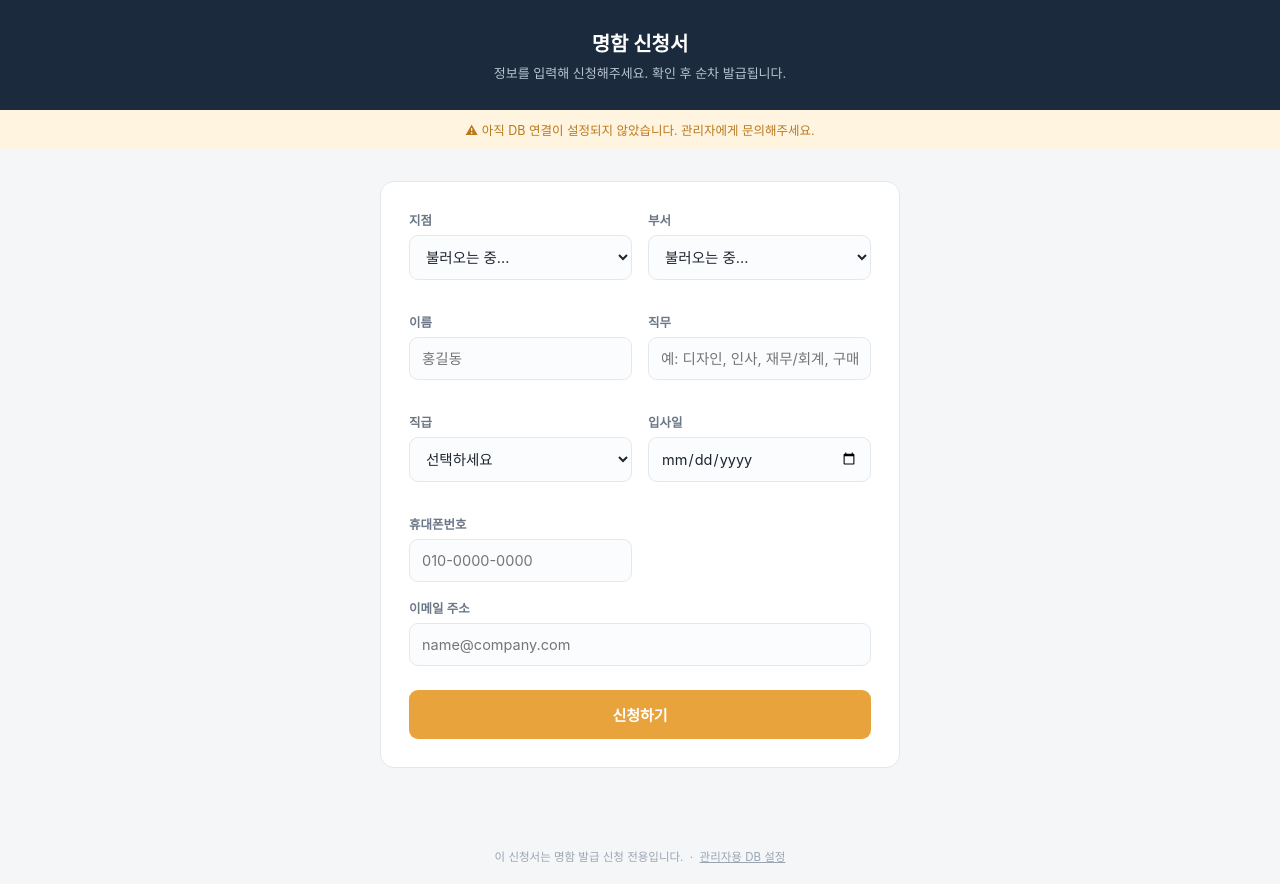
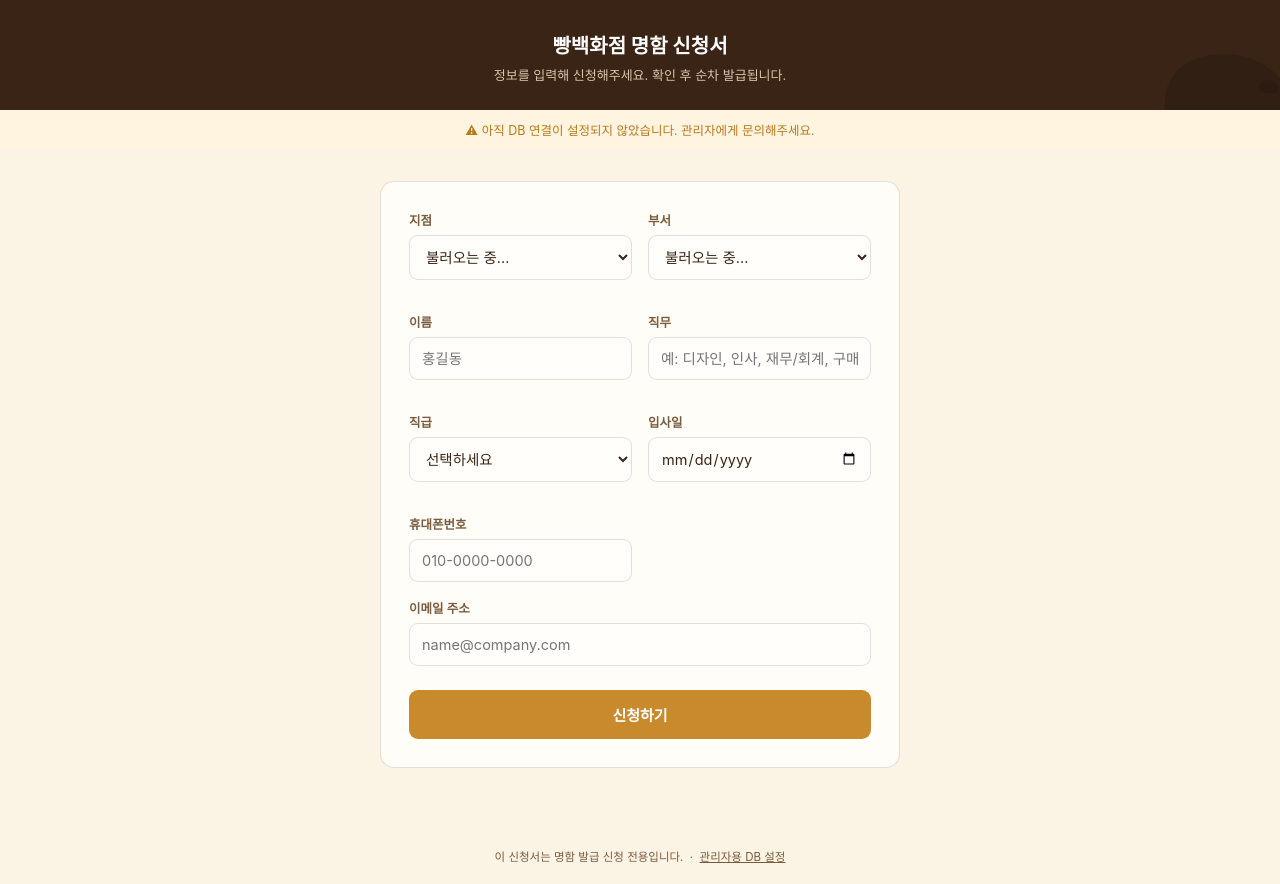
Before and after one commit to dmswlsdl8240/bread-bag-hr, a plain HTML site: page card_application_form.html in a window 1280 px wide. Drawn offline with nearby package versions, Linux system fonts and the light colour scheme; a web font is replaced by a local one.

Commit message:
style: 명함 신청서에 빵백화점 브레드 디자인 적용
- 헤더를 크러스트 브라운 톤으로 변경하고 시골빵 마크(칼집 3줄) 로고 추가
- 버튼/포커스 컬러를 위트 골드 계열로 통일, 배경을 따뜻한 크럼 톤으로 조정

```diff
--- a/card_application_form.html
+++ b/card_application_form.html
@@ -3,55 +3,77 @@
 <head>
 <meta charset="UTF-8">
 <meta name="viewport" content="width=device-width, initial-scale=1.0">
-<title>명함 신청서</title>
+<title>빵백화점 명함 신청서</title>
 <script src="https://cdn.jsdelivr.net/npm/@supabase/supabase-js@2"></script>
 <script src="https://cdn.jsdelivr.net/npm/@emailjs/browser@3/dist/email.min.js"></script>
 <link href="https://cdn.jsdelivr.net/gh/orioncactus/pretendard@v1.3.9/dist/web/static/pretendard.css" rel="stylesheet">
 <style>
   :root{
-    --navy:#1B2A3C; --amber:#E8A33D; --amber-2:#C97F1F;
-    --bg:#F4F6F8; --card:#FFFFFF; --line:#E4E8ED; --text:#1E2530; --sub:#6B7686;
+    --crust:#3A2416; --wheat:#C98A2E; --oven:#B5502A;
+    --bg:#FBF3E4; --card:#FFFDF8; --line:rgba(58,36,22,.14); --text:#3A2416; --sub:#7A5B3D;
     --ok:#2E9E5B; --ok-bg:#E7F6ED; --warn:#C94B4B; --warn-bg:#FBEAEA; --pending:#B9791C; --pending-bg:#FFF4E0;
   }
   *{box-sizing:border-box;}
   body{margin:0; font-family:'Pretendard',-apple-system,sans-serif; background:var(--bg); color:var(--text); min-height:100vh;}
-  header{background:var(--navy); color:#fff; padding:28px 24px; text-align:center;}
-  header h1{margin:0 0 6px; font-size:20px; font-weight:700;}
-  header p{margin:0; font-size:13px; color:#B9C4D3;}
+  .bread-mark path{fill:none; stroke-width:7; stroke-linecap:round; stroke-linejoin:round;}
+  .bread-mark .loaf{fill:none;}
+  header{background:var(--crust); color:#fff; padding:30px 24px 26px; text-align:center; position:relative; overflow:hidden;}
+  header .bread-mark{position:absolute; right:-24px; bottom:-34px; width:150px; height:auto; opacity:.12; transform:rotate(8deg);}
+  header .bread-mark path{stroke:#fff;}
+  header .bread-mark .loaf{stroke:#fff; fill:none;}
+  header .brand{display:flex; align-items:center; justify-content:center; gap:8px; margin:0 0 6px; position:relative;}
+  header .brand svg{width:22px; height:auto; flex:none;}
+  header .brand svg .loaf{fill:none; stroke:var(--wheat);}
+  header .brand svg path{stroke:var(--wheat);}
+  header h1{margin:0; font-size:20px; font-weight:700;}
+  header p{margin:0; font-size:13px; color:#D8C4A8; position:relative;}
 
   main{max-width:560px; margin:0 auto; padding:32px 20px 60px;}
   .card{background:var(--card); border:1px solid var(--line); border-radius:14px; padding:28px;}
   .grid{display:grid; grid-template-columns:1fr 1fr; gap:16px;}
   @media(max-width:520px){.grid{grid-template-columns:1fr;}}
   label{font-size:12.5px; font-weight:600; color:var(--sub); display:block; margin-bottom:6px;}
-  input, select{width:100%; padding:12px; border:1px solid var(--line); border-radius:9px; font-size:14.5px; font-family:inherit; background:#fbfcfd; color:var(--text);}
-  input:focus, select:focus{outline:none; border-color:var(--amber);}
+  input, select{width:100%; padding:12px; border:1px solid var(--line); border-radius:9px; font-size:14.5px; font-family:inherit; background:#fffefb; color:var(--text);}
+  input:focus, select:focus{outline:none; border-color:var(--wheat);}
   .field{margin-bottom:16px;}
-  .submit-btn{width:100%; background:var(--amber); color:#fff; border:none; border-radius:9px; padding:14px 22px; font-size:15px; font-weight:700; cursor:pointer; margin-top:8px;}
-  .submit-btn:hover{background:var(--amber-2);}
-  .submit-btn:disabled{background:#D8DEE6; cursor:not-allowed;}
+  .submit-btn{width:100%; background:var(--wheat); color:#fff; border:none; border-radius:9px; padding:14px 22px; font-size:15px; font-weight:700; cursor:pointer; margin-top:8px;}
+  .submit-btn:hover{background:var(--oven);}
+  .submit-btn:disabled{background:#D8CBB4; cursor:not-allowed;}
   .msg{font-size:13px; margin-top:14px; padding:11px 13px; border-radius:8px; display:none;}
   .msg.ok{display:block; background:var(--ok-bg); color:var(--ok);}
   .msg.err{display:block; background:var(--warn-bg); color:var(--warn);}
   .banner{background:var(--pending-bg); color:var(--pending); font-size:12.5px; padding:10px 20px; text-align:center; display:none;}
   .banner.show{display:block;}
 
-  footer{text-align:center; padding:20px; font-size:11.5px; color:#9AA5B2;}
-  footer a{color:#9AA5B2; text-decoration:underline; cursor:pointer;}
+  footer{text-align:center; padding:20px; font-size:11.5px; color:var(--sub);}
+  footer a{color:var(--sub); text-decoration:underline; cursor:pointer;}
 
-  .modal-bg{display:none; position:fixed; inset:0; background:rgba(20,26,36,.5); align-items:center; justify-content:center; z-index:100;}
+  .modal-bg{display:none; position:fixed; inset:0; background:rgba(20,12,4,.5); align-items:center; justify-content:center; z-index:100;}
   .modal-bg.show{display:flex;}
-  .modal{background:#fff; border-radius:14px; padding:26px; width:min(440px,92vw);}
+  .modal{background:var(--card); border-radius:14px; padding:26px; width:min(440px,92vw);}
   .modal h3{margin:0 0 4px;}
   .modal .desc{color:var(--sub); font-size:12.5px; margin-bottom:18px;}
   .modal-actions{display:flex; justify-content:flex-end; gap:8px; margin-top:18px;}
-  .btn-ghost{background:#fff; border:1px solid var(--line); border-radius:8px; padding:9px 16px; cursor:pointer; font-size:13px;}
+  .btn-ghost{background:var(--card); border:1px solid var(--line); border-radius:8px; padding:9px 16px; cursor:pointer; font-size:13px; color:var(--text);}
 </style>
 </head>
 <body>
 
+<svg width="0" height="0" style="position:absolute">
+  <symbol id="loaf" viewBox="0 0 200 140">
+    <path class="loaf" d="M20,112 C8,70 26,24 100,20 C174,24 192,70 180,112 C180,128 158,138 100,138 C42,138 20,128 20,112 Z"/>
+    <path d="M58,46 C70,56 76,66 68,80"/>
+    <path d="M94,38 C106,50 112,62 103,78"/>
+    <path d="M130,46 C142,56 148,66 139,80"/>
+  </symbol>
+</svg>
+
 <header>
-  <h1>명함 신청서</h1>
+  <svg class="bread-mark" viewBox="0 0 200 140"><use href="#loaf"/></svg>
+  <div class="brand">
+    <svg class="bread-mark" viewBox="0 0 200 140"><use href="#loaf"/></svg>
+    <h1>빵백화점 명함 신청서</h1>
+  </div>
   <p>정보를 입력해 신청해주세요. 확인 후 순차 발급됩니다.</p>
 </header>
 
```
